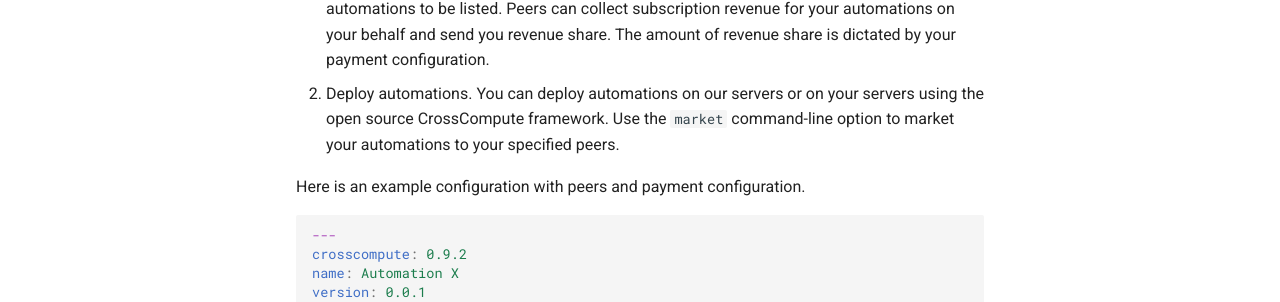
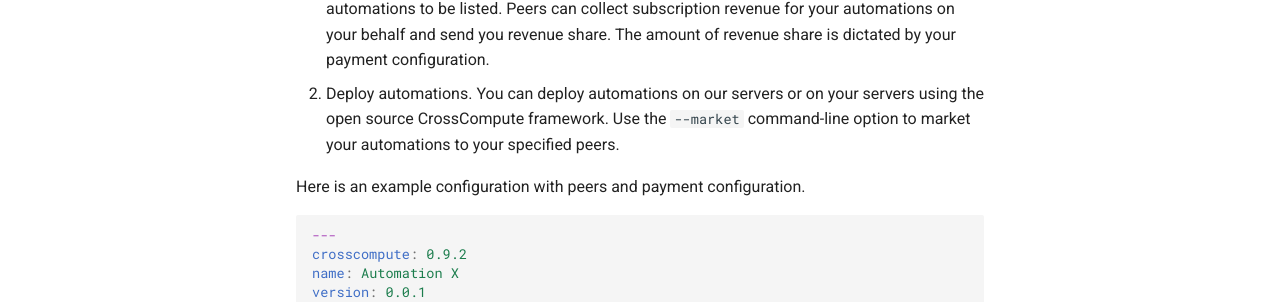
Before and after one commit to crosscompute/crosscompute-docs, an MkDocs documentation site: the page built from docs/analytics-marketplace/README.md, in a window 1280 px wide and 1381 px high. Shown: the part 471-773 px from the top of the window. Built offline with MkDocs 1.6.1 and Material for MkDocs 9.7.7, drawn with Linux system fonts in a browser that asks for light colours.

```diff
--- a/docs/analytics-marketplace/README.md
+++ b/docs/analytics-marketplace/README.md
@@ -11,7 +11,7 @@ Sell subscription access to your report, tool, widget, dashboard, form.
 Marketing automations to your peers requires two steps:
 
 1. Specify peers. Peers are other instances of the CrossCompute server where you want your automations to be listed. Peers can collect subscription revenue for your automations on your behalf and send you revenue share. The amount of revenue share is dictated by your payment configuration.
-2. Deploy automations. You can deploy automations on our servers or on your servers using the open source CrossCompute framework. Use the `market` command-line option to market your automations to your specified peers.
+2. Deploy automations. You can deploy automations on our servers or on your servers using the open source CrossCompute framework. Use the `--market` command-line option to market your automations to your specified peers.
 
 Here is an example configuration with peers and payment configuration.
 
```
